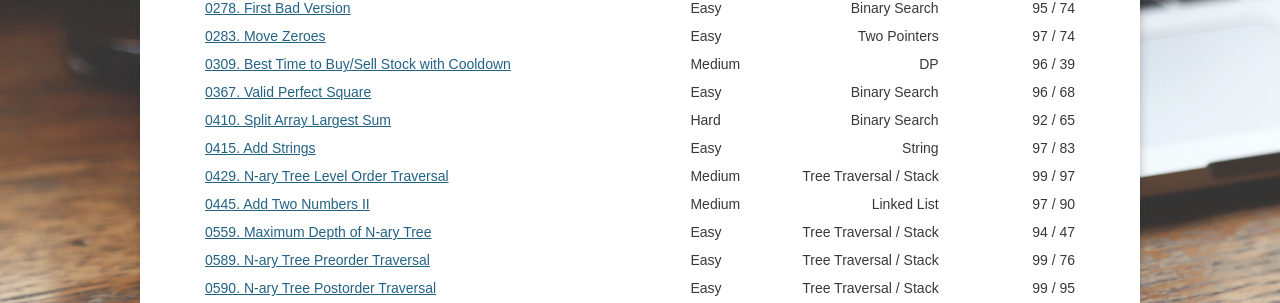
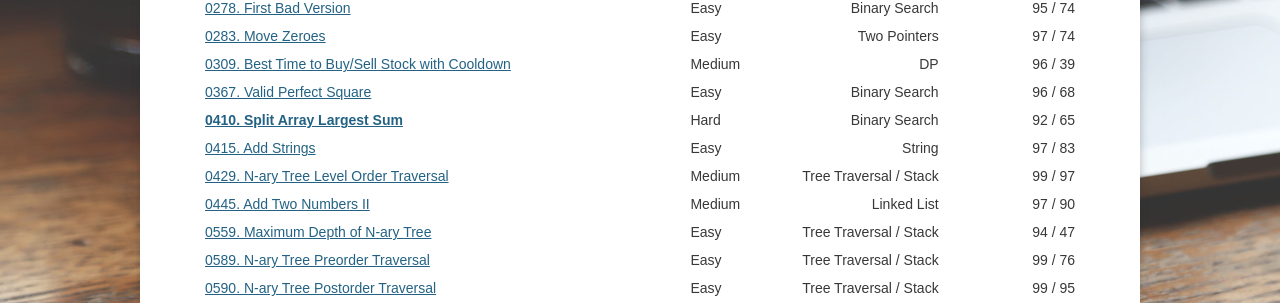
Before and after one commit to yylou/yylou.github.io, a Jekyll site: the page built from _posts/2050-07-28-leetcoding.md, in a window 1280 px wide. Shown: the part 1369-1672 px from the top of the page. Built offline with Jekyll 4.4.1, drawn with Linux system fonts in a browser that asks for light colours; some web fonts are replaced.

```diff
--- a/_posts/2050-07-28-leetcoding.md
+++ b/_posts/2050-07-28-leetcoding.md
@@ -54,7 +54,7 @@ comments: true
 | [0283. Move Zeroes](https://yyloumike.gitbook.io/leetcode/two-pointer/0283.-move-zeroes){:target="_blank"}                                                                | Easy | Two Pointers | 97 / 74 |
 | [0309. Best Time to Buy/Sell Stock with Cooldown](https://yyloumike.gitbook.io/leetcode/dp/buy-and-sell-stock/0309.-best-time-to-buy-and-sell-stock-with-cooldown){:target="_blank"} | Medium | DP | 96 / 39 |
 | [0367. Valid Perfect Square](https://yyloumike.gitbook.io/leetcode/binary-search/0367.-valid-perfect-square){:target="_blank"}                                            | Easy | Binary Search | 96 / 68 |
-| [0410. Split Array Largest Sum](https://yyloumike.gitbook.io/leetcode/binary-search/0410.-split-array-largest-sum){:target="_blank"}                                      | Hard | Binary Search | 92 / 65 |
+| [**0410. Split Array Largest Sum**](https://yyloumike.gitbook.io/leetcode/binary-search/0410.-split-array-largest-sum){:target="_blank"}                                      | Hard | Binary Search | 92 / 65 |
 | [0415. Add Strings](https://yyloumike.gitbook.io/leetcode/string/0415.-add-strings){:target="_blank"}                                                                     | Easy | String | 97 / 83 |
 | [0429. N-ary Tree Level Order Traversal](https://yyloumike.gitbook.io/leetcode/tree/n-ary-tree-traversal-3-qs/0429.-n-ary-tree-level-order-traversal){:target="_blank"}   | Medium | Tree Traversal / Stack | 99 / 97 |
 | [0445. Add Two Numbers II](https://yyloumike.gitbook.io/leetcode/linked-list/0445.-add-two-numbers-ii){:target="_blank"}                                                  | Medium | Linked List | 97 / 90 |
```
